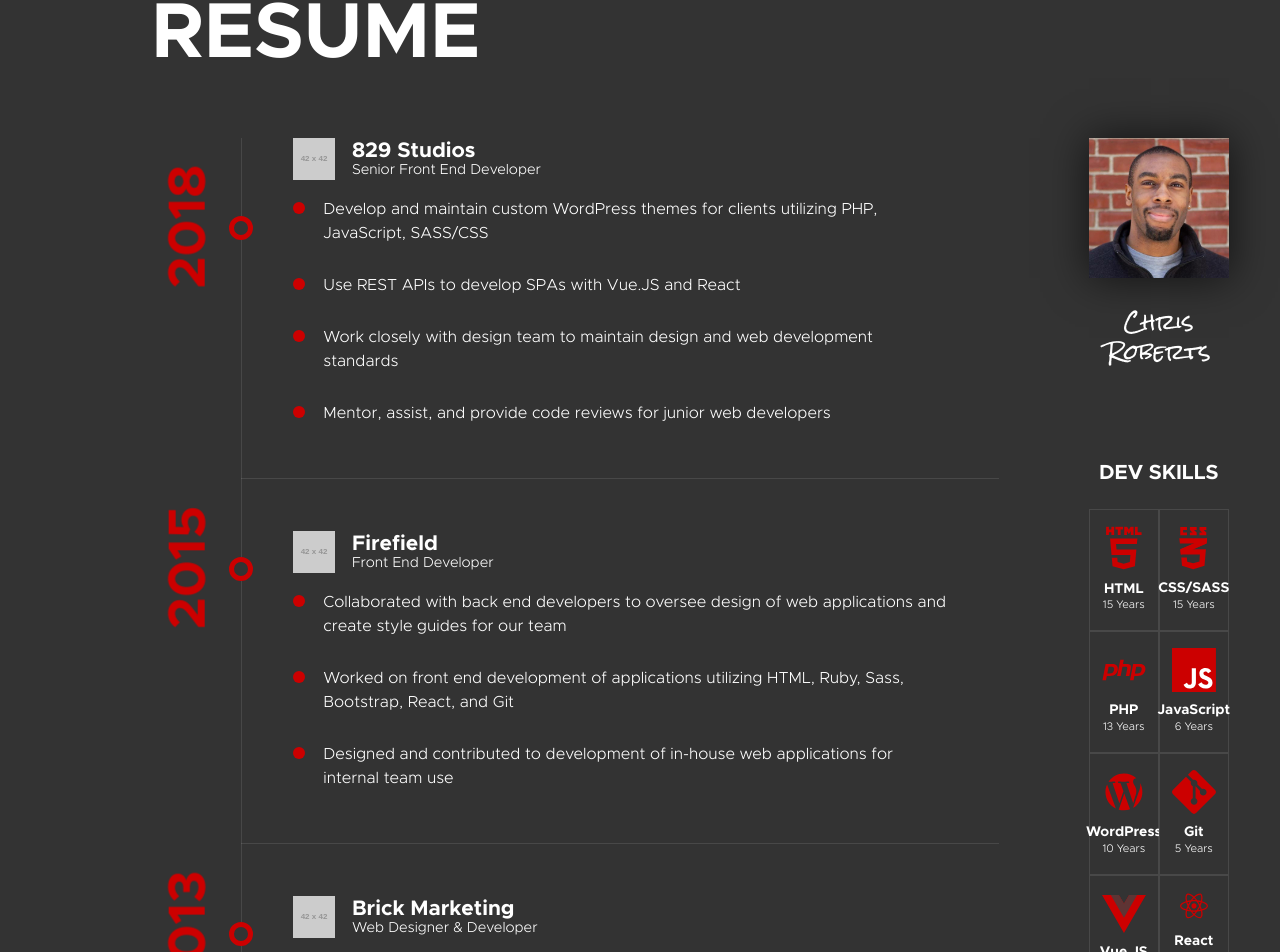
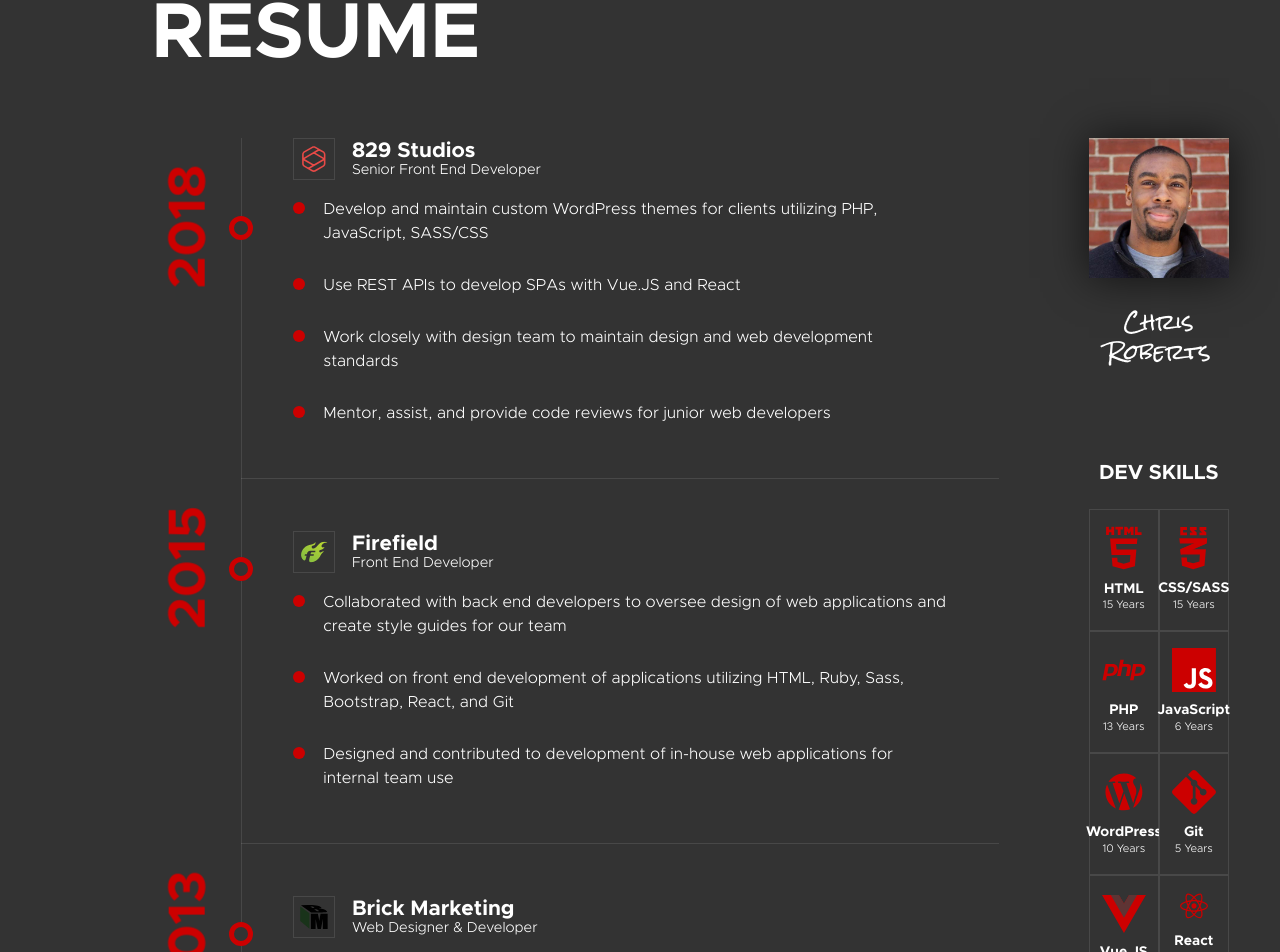
Before and after one commit to therstyle/chrisrobertsweb, a Vue app: page / in a window 1280 px wide. Shown: the part 907-1859 px from the top of the page. Built offline with nearby package versions, Linux system fonts and the light colour scheme.

Commit message:
Added logos to layout

```diff
--- a/public/info.json
+++ b/public/info.json
@@ -17,7 +17,7 @@
       {
         "id": 1,
         "year": 2018,
-        "logo": "https://dummyimage.com/42/fff/fff",
+        "logo": "/images/jobs/829.svg",
         "company": "829 Studios",
         "title": "Senior Front End Developer",
         "details": [
@@ -30,7 +30,7 @@
       {
         "id": 2,
         "year": 2015,
-        "logo": "https://dummyimage.com/42/fff/fff",
+        "logo": "/images/jobs/firefield.svg",
         "company": "Firefield",
         "title": "Front End Developer",
         "details": [
@@ -42,7 +42,7 @@
       {
         "id": 3,
         "year": 2013,
-        "logo": "https://dummyimage.com/42/fff/fff",
+        "logo": "/images/jobs/brick-marketing.svg",
         "company": "Brick Marketing",
         "title": "Web Designer & Developer",
         "details": [
@@ -54,7 +54,7 @@
       {
         "id": 4,
         "year": 2007,
-        "logo": "https://dummyimage.com/42/fff/fff",
+        "logo": "/images/jobs/onpoint.png",
         "company": "Onpoint Media",
         "title": "Web Designer",
         "details": [
--- a/src/components/Resume.vue
+++ b/src/components/Resume.vue
@@ -134,6 +134,9 @@
 
       img {
           margin-right: 1.3vw;
+          max-width: 42px;
+          padding: 5px;
+          border: 1px solid var(--light-gray);
       }
 
       .company-info {
--- a/src/components/layout/TimelineEntry.vue
+++ b/src/components/layout/TimelineEntry.vue
@@ -1,7 +1,7 @@
 <template>
   <article class="timeline--entry" :data-year="year">
     <header>
-      <img src="https://dummyimage.com/42/fff/fff" alt="">
+      <img :src="logo" :alt="company">
       <div class="company-info">
         <h3>{{ company }}</h3>
         <small>{{ title }}</small>
```
Also changed, not shown: public/images/jobs/brick-marketing.svg (added).
